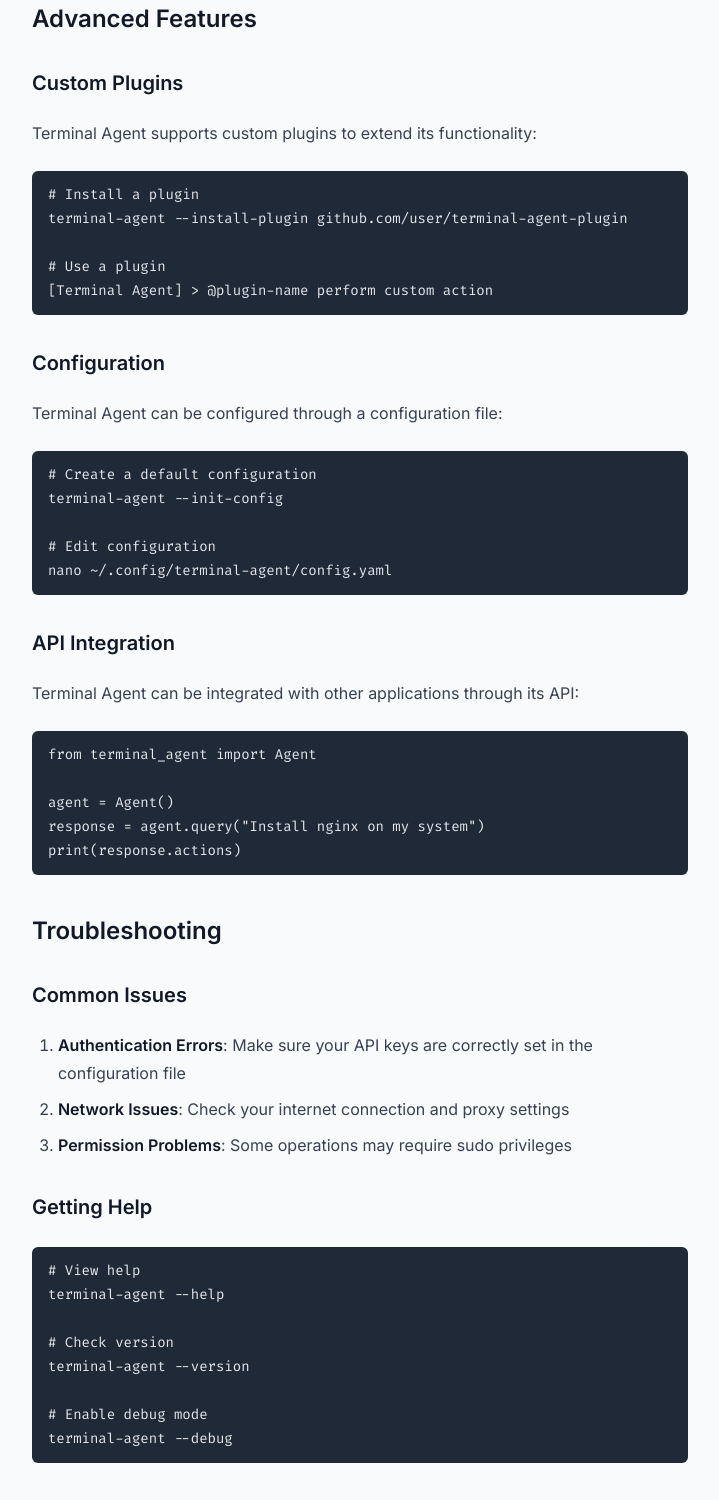
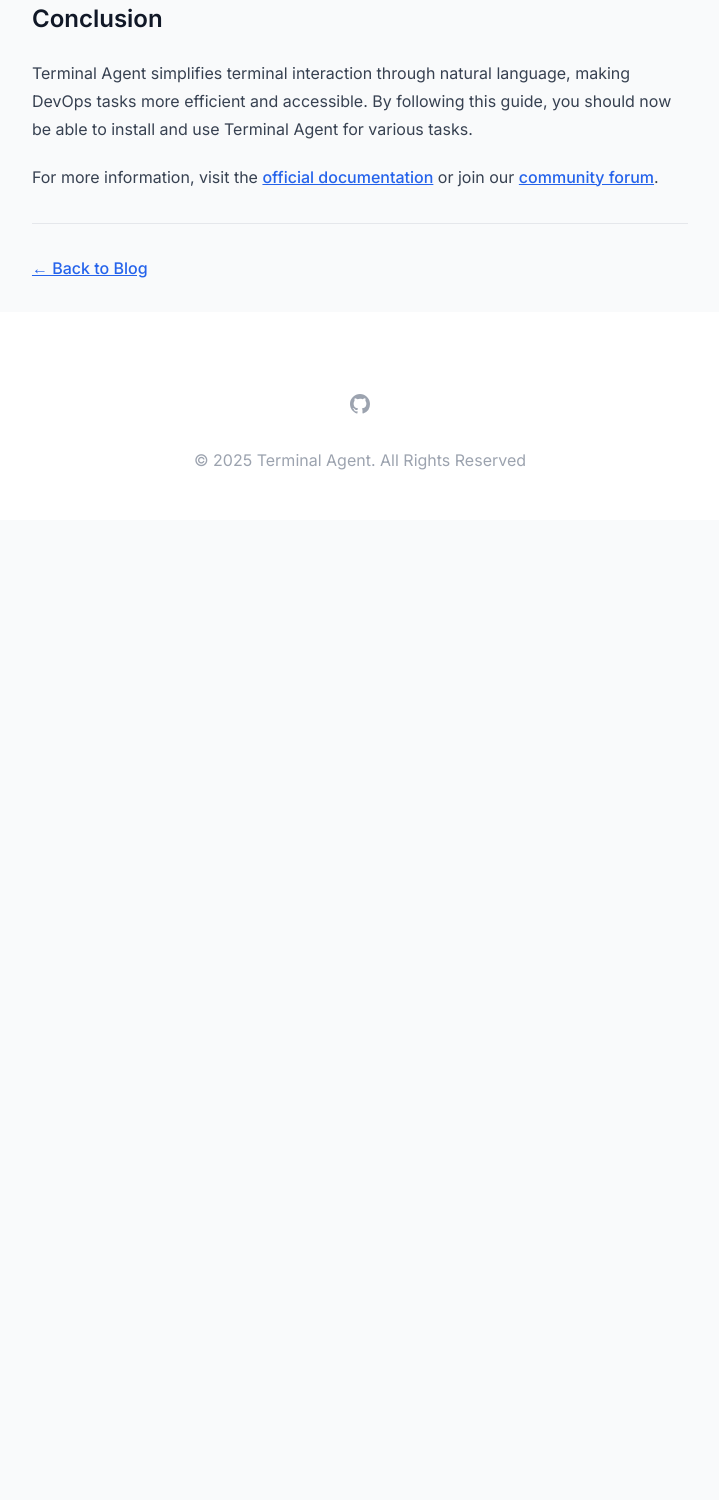
Before and after one commit to SagesAi/sagesai.github.io, an Astro site: page /en/blog/getting-started in a window 1280 px wide. Shown: the part 5466-6966 px from the top of the page, without its empty margins (280-999 px from the left). After the commit the page ends 5986 px from the top, so only its background shows below. Built offline with nearby package versions, Linux system fonts and the light colour scheme; Astro itself is replaced by a stand-in of ours; some packages are replaced by stand-ins of ours.

Commit message:
docs: remove the no impelete feature

````diff
--- a/src/content/blog-en/getting-started.md
+++ b/src/content/blog-en/getting-started.md
@@ -169,64 +169,7 @@
 TERMINAL_AGENT_PROVIDER=gemini terminal-agent
 ```
 
-## Advanced Features
 
-### Custom Plugins
-
-Terminal Agent supports custom plugins to extend its functionality:
-
-```bash
-# Install a plugin
-terminal-agent --install-plugin github.com/user/terminal-agent-plugin
-
-# Use a plugin
-[Terminal Agent] > @plugin-name perform custom action
-```
-
-### Configuration
-
-Terminal Agent can be configured through a configuration file:
-
-```bash
-# Create a default configuration
-terminal-agent --init-config
-
-# Edit configuration
-nano ~/.config/terminal-agent/config.yaml
-```
-
-### API Integration
-
-Terminal Agent can be integrated with other applications through its API:
-
-```python
-from terminal_agent import Agent
-
-agent = Agent()
-response = agent.query("Install nginx on my system")
-print(response.actions)
-```
-
-## Troubleshooting
-
-### Common Issues
-
-1. **Authentication Errors**: Make sure your API keys are correctly set in the configuration file
-2. **Network Issues**: Check your internet connection and proxy settings
-3. **Permission Problems**: Some operations may require sudo privileges
-
-### Getting Help
-
-```bash
-# View help
-terminal-agent --help
-
-# Check version
-terminal-agent --version
-
-# Enable debug mode
-terminal-agent --debug
-```
 
 ## Conclusion
 
````
